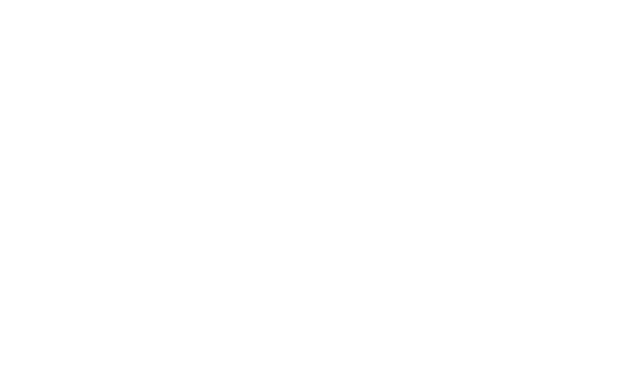
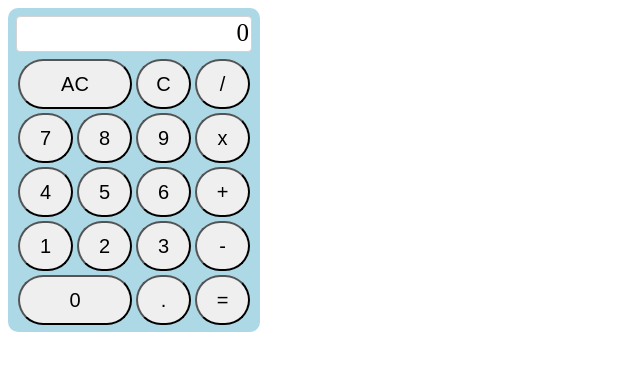
Before and after one commit to NathanB09/Calculator, a plain HTML site: page index.html in a window 1280 px wide. Shown: the whole page, without its empty margins (0-640 px from the left). Drawn offline with Linux system fonts and the light colour scheme.

Commit message:
Basic setup of buttons and simple styling.

```diff
--- a/index.css
+++ b/index.css
@@ -0,0 +1,42 @@
+button {
+  height: 50px;
+  width: 55px;
+  font-size: 20px;
+  border-radius: 50px;
+  outline: none;
+}
+
+div {
+  padding: 2px;
+  align-items: center;
+}
+
+.extend {
+  width: 114px;
+}
+
+#equal {
+  height: 100px;
+  vertical-align: bottom;
+}
+
+#calculator {
+  width: 236px;
+  height: 308px;
+  border-radius: 10px;
+  background-color: lightblue;
+  padding: 8px;
+}
+
+#output {
+  width: 230px;
+  height: 30px;
+  border-style: solid;
+  border-radius: 4px;
+  border-color: lightgrey;
+  border-width: thin;
+  background-color: white;
+  margin-bottom: 5px;
+  font-size: 25px;
+  text-align: right;
+}
--- a/index.html
+++ b/index.html
@@ -2,9 +2,40 @@
 <html>
   <head>
     <title>Calculator</title>
-    <link ref="stylesheet" href="index.css">
+    <link rel="stylesheet" href="index.css">
+    <script src="calculate.js"></script>
   </head>
   <body>
-    <script src="calculate.js"></script>
+    <div id="calculator">
+      <div id="output">0</div>
+      <div>
+        <button class="extend operations">AC</button>
+        <button class="operations">C</button>
+        <button class="operations">/</button>
+      </div>
+      <div>
+        <button class="numbers">7</button>
+        <button class="numbers">8</button>
+        <button class="numbers">9</button>
+        <button class="operations">x</button>
+      </div>
+      <div>
+        <button class="numbers">4</button>
+        <button class="numbers">5</button>
+        <button class="numbers">6</button>
+        <button class="operations">+</button>
+      </div>
+      <div>
+        <button class="numbers">1</button>
+        <button class="numbers">2</button>
+        <button class="numbers">3</button>
+        <button class="operations">-</button>
+      </div>
+      <div>
+        <button class="extend numbers">0</button>
+        <button class="numbers">.</button>
+        <button class="operations">=</button>
+      </div>
+    </div>
   </body>
 </html>
```
